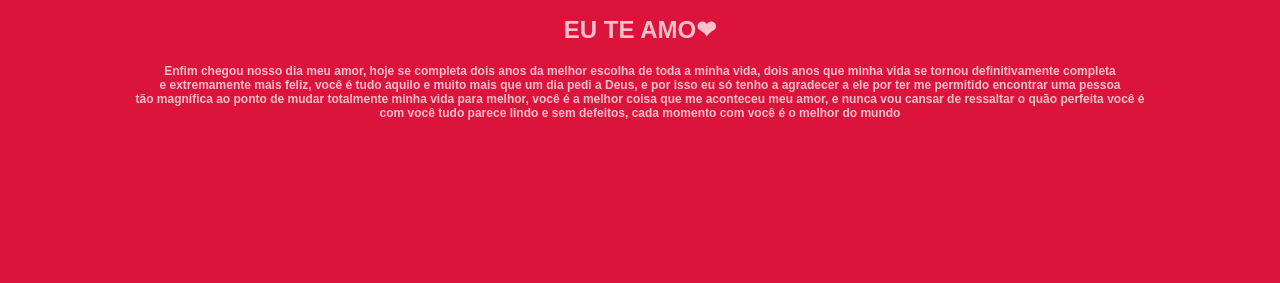
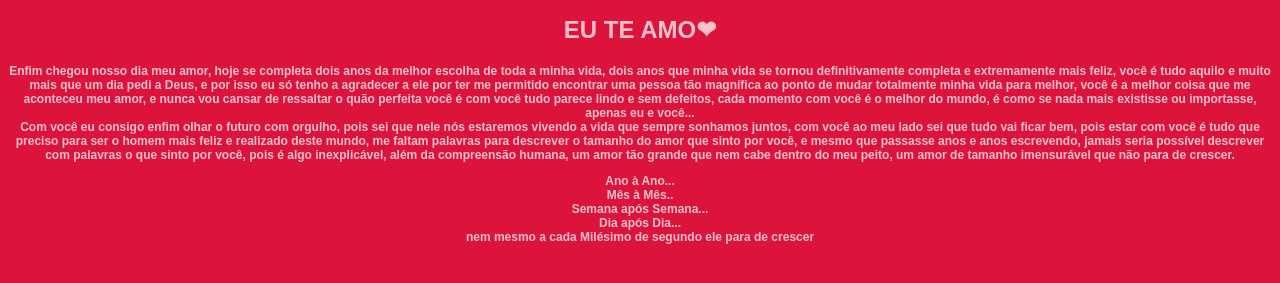
Before and after one commit to pedr1n30/Site, a plain HTML site: page index.html in a window 1280 px wide. Shown: the part 241-524 px from the top of the page. Drawn offline with Linux system fonts and the light colour scheme.

Commit message:
Add files via upload

```diff
--- a/index.html
+++ b/index.html
@@ -23,10 +23,11 @@
         align-items: center;
         justify-content: center;
         font-family: "Montserrat", sans-serif;
-        font-weight: 600;
+        font-weight: 700;
         text-transform: uppercase;
       }
       h1 {
+        font-weight: 900;
         text-align: center;
         justify-content: center;
       }
@@ -41,6 +42,10 @@
         text-align: center;
         display: flex;
         justify-content: center;
+      }
+
+      p span{
+        font-weight: 900;
       }
       div img {
         width: 150px;
@@ -60,13 +65,29 @@
     <p>
       Enfim chegou nosso dia meu amor, hoje se completa dois anos da melhor
       escolha de toda a minha vida, dois anos que minha vida se tornou
-      definitivamente completa <br />e extremamente mais feliz, você é tudo
-      aquilo e muito mais que um dia pedi a Deus, e por isso eu só tenho a
-      agradecer a ele por ter me permitido encontrar uma pessoa <br />tão
-      magnífica ao ponto de mudar totalmente minha vida para melhor, você é a
-      melhor coisa que me aconteceu meu amor, e nunca vou cansar de ressaltar o
-      quão perfeita você é<br />com você tudo parece lindo e sem defeitos, cada
-      momento com você é o melhor do mundo
+      definitivamente completa e extremamente mais feliz, você é tudo aquilo e
+      muito mais que um dia pedi a Deus, e por isso eu só tenho a agradecer a
+      ele por ter me permitido encontrar uma pessoa tão magnífica ao ponto de
+      mudar totalmente minha vida para melhor, você é a melhor coisa que me
+      aconteceu meu amor, e nunca vou cansar de ressaltar o quão perfeita você é
+      com você tudo parece lindo e sem defeitos, cada momento com você é o
+      melhor do mundo, é como se nada mais existisse ou importasse, apenas eu e
+      você... <br />Com você eu consigo enfim olhar o futuro com orgulho, pois
+      sei que nele nós estaremos vivendo a vida que sempre sonhamos juntos, com
+      você ao meu lado sei que tudo vai ficar bem, pois estar com você é tudo
+      que preciso para ser o homem mais feliz e realizado deste mundo, me faltam
+      palavras para descrever o tamanho do amor que sinto por você, e mesmo que
+      passasse anos e anos escrevendo, jamais seria possível descrever com
+      palavras o que sinto por você, pois é algo inexplicável, além da
+      compreensão humana, um amor tão grande que nem cabe dentro do meu peito,
+      um amor de tamanho imensurável que não para de crescer.
+      <p>
+          <span>
+              Ano à Ano...
+              <br />Mês à Mês.. <br />Semana após Semana... <br />Dia após Dia...
+              <br />nem mesmo a cada Milésimo de segundo ele para de crescer
+          </span>
+      </p>
     </p>
   </body>
 </html>
```
